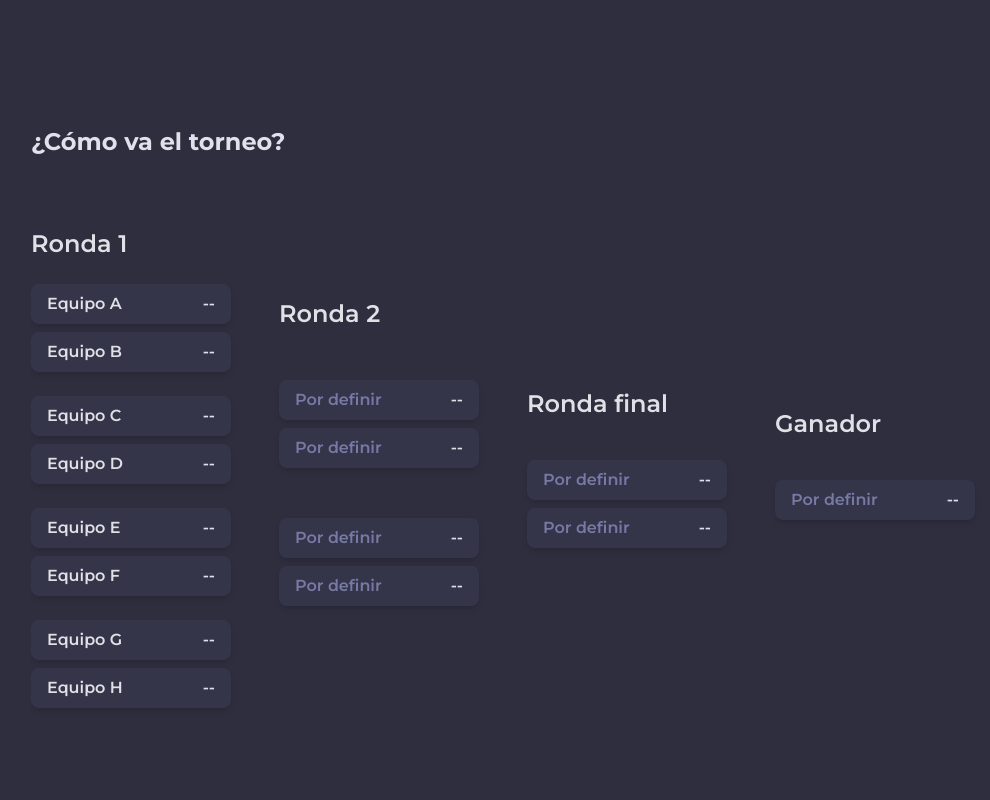
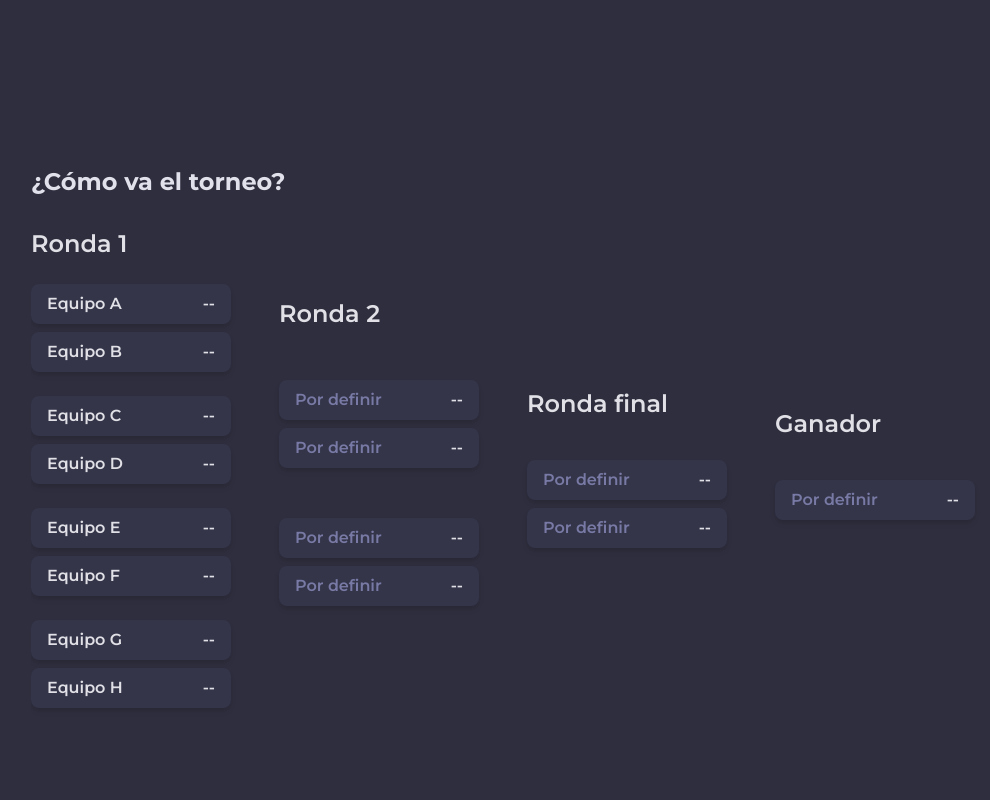
Before and after one commit to No-Country/c16-81-t-php, a React (Vite) app in the folder client/: page /tournament/1 in a window 1280 px wide. Shown: the part 500-1300 px from the top of the page, without its empty margins (73-1063 px from the left). Built offline with nearby package versions, Linux system fonts and the light colour scheme; no server answers.

Commit message:
Update tournament info and results UI

```diff
--- a/client/src/pages/Tournaments/Tournament/InfoTournament.jsx
+++ b/client/src/pages/Tournaments/Tournament/InfoTournament.jsx
@@ -170,7 +170,7 @@ const Tournaments = () => {
                           <input type="datetime-local"
                           name="starts_the"
                           value={tournamentInfo.starts_the.replace(/:\d{2}$/, '')}
-                          id="starts_the" className={`${inputElement} w-[211px] sm:w-auto`}
+                          id="starts_the" className={`${inputElement} w-[240px] sm:w-auto`}
                             {...register("starts_the")
                           }
                           />
@@ -184,7 +184,7 @@ const Tournaments = () => {
                         </div>
                         <div className="flex flex-col items-start">
                           <h1 className="font-monse font-bold text-balance ss:text-[30px] text-[22px] text-secondary mb-2">Modalidad</h1>
-                          <select name="modality" value={tournamentInfo.modality} className={`${inputElement} w-[211px] sm:w-auto`}
+                          <select name="modality" value={tournamentInfo.modality} className={`${inputElement} w-[150px] sm:w-auto`}
                             {...register("modality")}
                           >
                             <option value="1v1">1v1</option>
@@ -220,10 +220,10 @@ const Tournaments = () => {
                   }
                 </div>
             ) : (
-                <p>Los datos del torneo no están disponibles.</p>
+                <h1 className="text-secondary text-4xl font-monse font-semibold">Los datos del torneo no están disponibles.</h1>
             )}
         </div>
-        <div className="results mt-6">
+        <div className="results mt-16">
           <h1 className="font-monse font-bold text-balance ss:text-[24px] text-[22px] text-secondary mb-1">¿Cómo va el torneo?</h1>
 
           <Results />
--- a/client/src/pages/Tournaments/Tournament/Results.jsx
+++ b/client/src/pages/Tournaments/Tournament/Results.jsx
@@ -2,7 +2,7 @@ import React from 'react'
 
 const Results = () => {
   return (
-    <section className='container mx-auto py-16 flex flex-row gap-x-12 relative overflow-x-auto'>
+    <section className='container mx-auto pb-16 pt-6 flex flex-row gap-x-12 relative overflow-x-auto'>
         <div className="round-one flex flex-col gap-6">
             <h1 className='font-monse font-semibold text-2xl texte center text-paragraph'>Ronda 1</h1>
             <div className="font-monse font-semibold text-paragraph flex flex-col gap-2">
```
